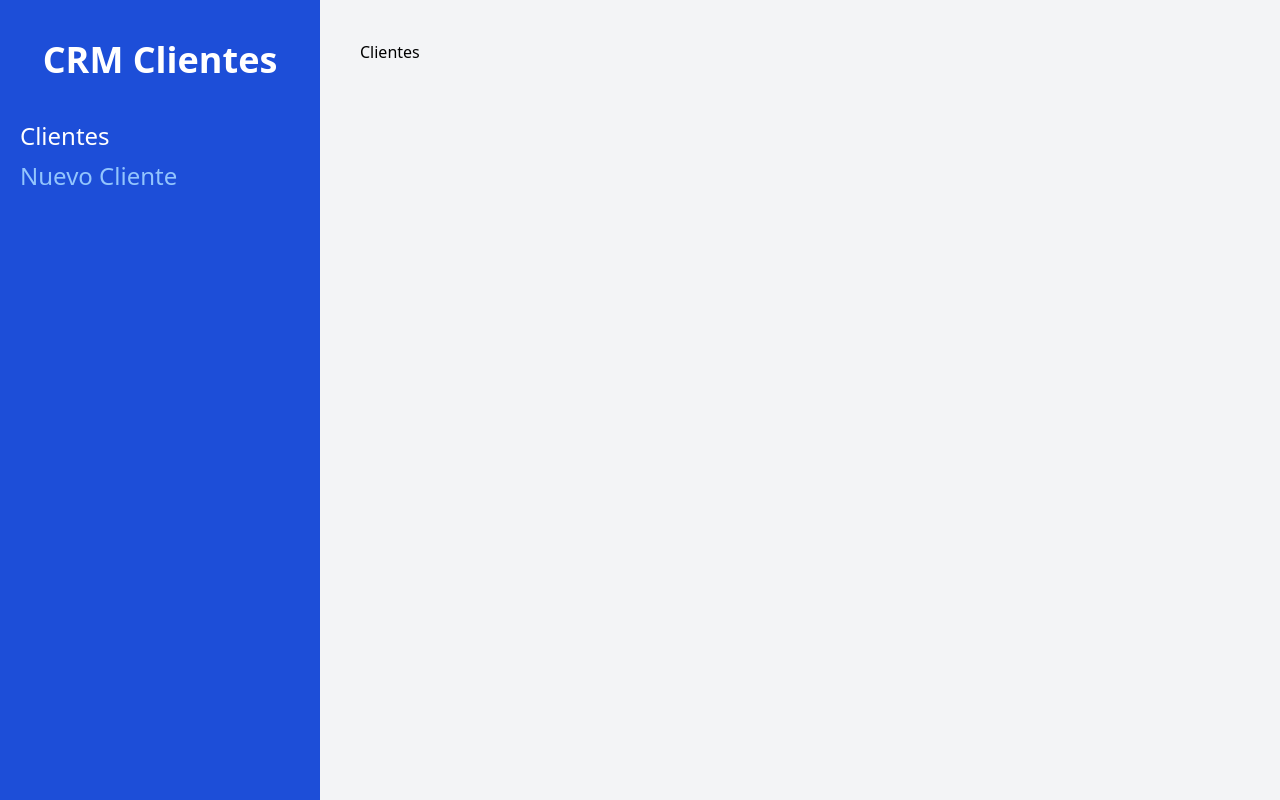
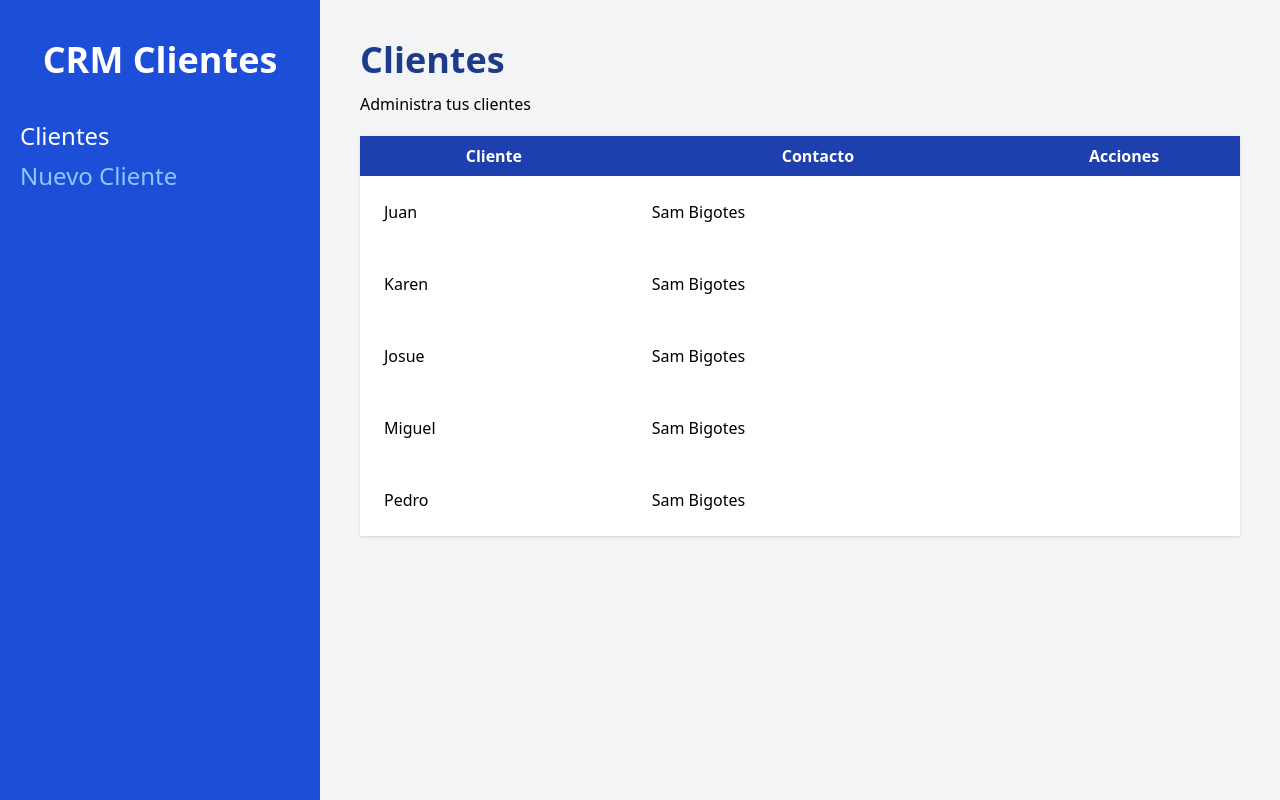
Before and after one commit to JorgeMeza93/Administrador-Clientes-React, a React (Vite) app: page / in a window 1280 px wide. Built offline with nearby package versions, Linux system fonts and the light colour scheme.

Commit message:
Tabla de clientes lista

```diff
--- /dev/null
+++ b/src/components/Cliente.jsx
@@ -0,0 +1,13 @@
+import React from 'react'
+
+function Cliente (cliente) {
+    const {nombre, empresa, telefono, email, id} = cliente.cliente;
+  return (
+    <tr>
+        <td className='p-6'>{nombre}</td>
+        <td className='p-6'>{"Sam Bigotes"}</td>
+    </tr>
+  )
+}
+
+export default Cliente
--- a/src/components/Layout.jsx
+++ b/src/components/Layout.jsx
@@ -3,7 +3,6 @@
 
 const Layout = () => {
   const location = useLocation();
-  console.log(location);
   return (
     <div className='md:flex md:min-h-screen'>
       <aside className='md:w-1/4 bg-blue-700 px-5 py-10'>
--- a/src/main.jsx
+++ b/src/main.jsx
@@ -5,7 +5,7 @@
 import { createBrowserRouter, RouterProvider } from "react-router-dom";
 import Layout from './components/Layout';
 import NuevoCliente from './pages/NuevoCliente';
-import Index from './pages/Index';
+import Index, {loader as clientesLoader} from './pages/Index';
 
 const router = createBrowserRouter([
   {
@@ -14,7 +14,8 @@
     children: [
       {
         index: true,
-        element: <Index/>
+        element: <Index/>,
+        loader: clientesLoader
       },
       {
         path: "/clientes/nuevo",
--- a/src/pages/Index.jsx
+++ b/src/pages/Index.jsx
@@ -1,10 +1,77 @@
 import React from 'react'
+import { useLoaderData } from 'react-router-dom';
+import Cliente from '../components/Cliente';
+
+export function loader(){
+  const clientes = [
+    {
+        id: 1,
+        nombre: 'Juan',
+        telefono: 102013313,
+        email: "juan@juan.com",
+        empresa: 'Codigo Con Juan'
+    },
+    {
+        id: 2,
+        nombre: 'Karen',
+        telefono: 138198313,
+        email: "karen@juan.com",
+        empresa: 'Codigo Con Juan'
+    },
+    {
+        id: 3,
+        nombre: 'Josue',
+        telefono: 31983913,
+        email: "josue@juan.com",
+        empresa: 'Codigo Con Juan'
+    },
+    {
+        id: 4,
+        nombre: 'Miguel',
+        telefono: 319381983,
+        email: "miguel@juan.com",
+        empresa: 'Codigo Con Juan'
+    },
+    {
+        id: 5,
+        nombre: 'Pedro',
+        telefono: 1398198938,
+        email: "pedro@juan.com",
+        empresa: 'Codigo Con Juan'
+    },
+  ];
+  return clientes;
+}
 
 const Index = () => {
+  const datos = useLoaderData();
   return (
-    <div>
-        Clientes
-    </div>
+    <>
+      <h1 className='font-black text-4xl text-blue-900'>Clientes</h1>
+      <p className='mt-3'>Administra tus clientes</p>
+      { datos.length ? (
+          <table className='w-full bg-white shadow mt-5 table-auto'>
+            <thead className='bg-blue-800 text-white'>
+              <tr>
+                <th className='p-2'>Cliente</th>
+                <th className='p-2'>Contacto</th>
+                <th className='p-2'>Acciones</th>
+              </tr>
+            </thead>
+            <tbody>
+              {datos.map( cliente => (
+                  <Cliente
+                    cliente={cliente}
+                    key={cliente.id}
+                  />
+                ))}
+            </tbody>
+          </table>
+        ) : (
+            <p className='text-center mt-10'>No hay clientes aún</p>
+          )
+      }
+    </>
   )
 }
 
```
